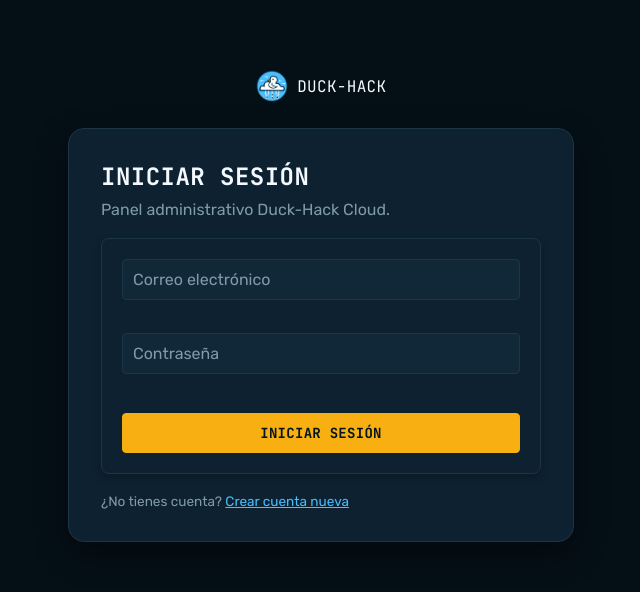
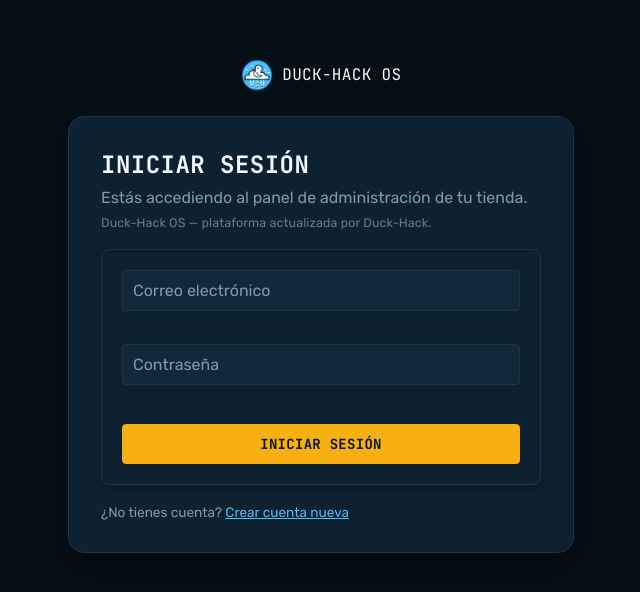
Before and after one commit to addh-duck-hack/Duck-Hack.cloud, a React (Vite) app in the folder frontend-admin/: page / in a window 1280 px wide. Shown: the part 134-726 px from the top of the page, without its empty margins (319-959 px from the left). Built offline with nearby package versions, Linux system fonts and the light colour scheme; no server answers.

Commit message:
[FIX] Login
Se modifica el login para que tome los nombres y colores de la tienda

```diff
--- a/frontend-admin/src/App.jsx
+++ b/frontend-admin/src/App.jsx
@@ -26,6 +26,7 @@
 import OrderList from "./components/OrderList";
 import OrderForm from "./components/OrderForm";
 import OrderDetail from "./components/OrderDetail";
+import { StoreConfigProvider } from "./hooks/useStoreConfig";
 import './index.css';
 
 const App = () => {
@@ -43,6 +44,7 @@
   const canManageOrders = !!token && orderRoles.includes(role);
 
   return (
+    <StoreConfigProvider>
     <Router>
       <div className="App">
         <Routes>
@@ -155,6 +157,7 @@
         </Routes>
       </div>
     </Router>
+    </StoreConfigProvider>
   );
 };
 
--- a/frontend-admin/src/components/Login.jsx
+++ b/frontend-admin/src/components/Login.jsx
@@ -4,6 +4,7 @@
 import Loader from "./Loader"; // Importar el componente Loader
 import RegisterUser from "./RegisterUser"; // Reutilizar componente de registro
 import { getApiBaseUrl } from "../utils/apiBaseUrl";
+import { useStoreConfig } from "../hooks/useStoreConfig";
 import logo from "../assets/logo.png";
 
 const Login = () => {
@@ -17,6 +18,13 @@
   const [isLoggedIn, setIsLoggedIn] = useState(false); // Estado para verificar si el usuario ha iniciado sesión
   const [showRegister, setShowRegister] = useState(false); // Mostrar form de registro inline
   const navigate = useNavigate(); // React Router v6
+
+  // El panel es "Duck-Hack OS" (mismo software para todas las tiendas), pero el
+  // login debe dejar claro a qué tienda se está entrando. Nombre + tema visual
+  // salen de StoreConfig (StoreConfigProvider ya hizo el fetch y aplicó los
+  // colores/fuentes); acá solo se usa el nombre para el texto.
+  const { config: storeConfig } = useStoreConfig();
+  const storeName = storeConfig?.storeName || "";
 
   const handleChange = (e) => {
     const { name, value } = e.target;
@@ -77,8 +85,8 @@
   return (
     <section className="auth-page">
       <div className="auth-brand">
-        <img src={logo} alt="Duck-Hack" />
-        <span>Duck-Hack</span>
+        <img src={logo} alt="Duck-Hack OS" />
+        <span>Duck-Hack OS</span>
       </div>
 
       {isLoading ? (
@@ -88,7 +96,19 @@
           {!showRegister ? (
             <>
               <h2>Iniciar sesión</h2>
-              <p>Panel administrativo Duck-Hack Cloud.</p>
+              <p>
+                {storeName ? (
+                  <>
+                    Estás accediendo al panel de administración de{" "}
+                    <strong>{storeName}</strong>.
+                  </>
+                ) : (
+                  "Estás accediendo al panel de administración de tu tienda."
+                )}
+              </p>
+              <p className="auth-note">
+                Duck-Hack OS — plataforma actualizada por Duck-Hack.
+              </p>
               <form className="auth-form" onSubmit={handleSubmit}>
                 <input
                   type="email"
--- a/frontend-admin/src/components/StoreConfigManager.jsx
+++ b/frontend-admin/src/components/StoreConfigManager.jsx
@@ -180,9 +180,10 @@
       <StoreConfigTabs />
       <h3>Configuración de tienda</h3>
       <p>
-        Datos base y tema visual de esta instancia. El storefront (frontend-user) ya consume el logo, contacto,
-        redes sociales y las fuentes/color de acento del tema. <strong>Nota:</strong> los colores primario y
-        secundario todavía no se aplican al sitio público (requieren validar contraste antes de habilitarlos).
+        Datos base y tema visual de esta instancia. El storefront (frontend-user) y este panel ya consumen el
+        color de acento y las fuentes del tema (el panel además usa el nombre de tienda en su pantalla de login);
+        el storefront también usa el logo, contacto y redes sociales. <strong>Nota:</strong> los colores primario y
+        secundario todavía no se aplican (requieren validar contraste antes de habilitarlos).
       </p>
 
       {message ? <div className="auth-success">{message}</div> : null}
--- /dev/null
+++ b/frontend-admin/src/hooks/useStoreConfig.jsx
@@ -0,0 +1,85 @@
+// Fuente única de la configuración de tienda (StoreConfig) para el panel admin.
+// `StoreConfigProvider` hace GET /api/store-config/public UNA sola vez (al
+// montar App, envolviendo el Router) y comparte el resultado vía Context, y de
+// paso aplica el tema visual (colores/fuentes que el store_admin edita en
+// "Configuración de tienda") sobre los tokens CSS del panel.
+//
+// Si el fetch falla o la tienda todavía no tiene StoreConfig (404), `config`
+// queda en null y el panel se queda con la paleta Duck-Hack por defecto.
+import React, { createContext, useContext, useEffect, useState } from "react";
+import axios from "axios";
+import { getApiBaseUrl } from "../utils/apiBaseUrl";
+
+const StoreConfigContext = createContext({ config: null, isLoading: true });
+
+// Texto legible (oscuro/claro) sobre un fondo HEX, según luminancia relativa
+// (WCAG). Evita que un color de acento oscuro deje el texto del botón ilegible.
+const readableTextOn = (hex) => {
+  const match = /^#?([0-9a-fA-F]{6})$/.exec((hex || "").trim());
+  if (!match) return null;
+  const int = parseInt(match[1], 16);
+  const channels = [(int >> 16) & 255, (int >> 8) & 255, int & 255].map((c) => {
+    const s = c / 255;
+    return s <= 0.03928 ? s / 12.92 : ((s + 0.055) / 1.055) ** 2.4;
+  });
+  const luminance = 0.2126 * channels[0] + 0.7152 * channels[1] + 0.0722 * channels[2];
+  return luminance > 0.4 ? "#03141c" : "#f3f9ff";
+};
+
+// Aclara un HEX mezclándolo hacia blanco, para tener un color de hover que dé
+// feedback aunque el store_admin solo configure un color de acento.
+const lighten = (hex, amount = 0.16) => {
+  const match = /^#?([0-9a-fA-F]{6})$/.exec((hex || "").trim());
+  if (!match) return hex;
+  const int = parseInt(match[1], 16);
+  const mixed = [(int >> 16) & 255, (int >> 8) & 255, int & 255]
+    .map((c) => Math.round(c + (255 - c) * amount).toString(16).padStart(2, "0"))
+    .join("");
+  return `#${mixed}`;
+};
+
+// Mapeo conservador StoreConfig.theme -> tokens CSS del admin. Mismo criterio
+// que frontend-user/src/hooks/useStoreConfig.jsx: solo el color de acento
+// (botones/CTA/enlaces destacados) y las fuentes. primaryColor/secondaryColor
+// tocan fondos completos y siguen pendientes de validar contraste antes de
+// aplicarlos (ver la nota en StoreConfigManager).
+const applyAdminTheme = (theme) => {
+  if (!theme) return;
+  const root = document.documentElement;
+
+  if (theme.accentColor) {
+    root.style.setProperty("--primary-color", theme.accentColor);
+    root.style.setProperty("--primary-hover-color", lighten(theme.accentColor));
+    const onAccent = readableTextOn(theme.accentColor);
+    if (onAccent) root.style.setProperty("--on-accent", onAccent);
+  }
+  if (theme.fontFamilyHeading) root.style.setProperty("--font-mono", theme.fontFamilyHeading);
+  if (theme.fontFamilyBody) root.style.setProperty("--font-body", theme.fontFamilyBody);
+};
+
+export const StoreConfigProvider = ({ children }) => {
+  const [state, setState] = useState({ config: null, isLoading: true });
+
+  useEffect(() => {
+    let cancelled = false;
+
+    axios
+      .get(`${getApiBaseUrl()}/api/store-config/public`)
+      .then((res) => {
+        if (cancelled) return;
+        setState({ config: res.data, isLoading: false });
+        applyAdminTheme(res.data?.theme);
+      })
+      .catch(() => {
+        if (!cancelled) setState({ config: null, isLoading: false });
+      });
+
+    return () => {
+      cancelled = true;
+    };
+  }, []);
+
+  return <StoreConfigContext.Provider value={state}>{children}</StoreConfigContext.Provider>;
+};
+
+export const useStoreConfig = () => useContext(StoreConfigContext);
--- a/frontend-admin/src/index.css
+++ b/frontend-admin/src/index.css
@@ -302,6 +302,17 @@
   margin: 0 0 1.2rem;
   text-align: left;
   color: var(--placeholder-color);
+}
+
+.auth-card > p strong {
+  color: var(--heading-color);
+}
+
+.auth-card > p.auth-note {
+  margin: -0.7rem 0 1.2rem;
+  font-size: 0.78rem;
+  letter-spacing: 0.01em;
+  opacity: 0.75;
 }
 
 .auth-form {
```
